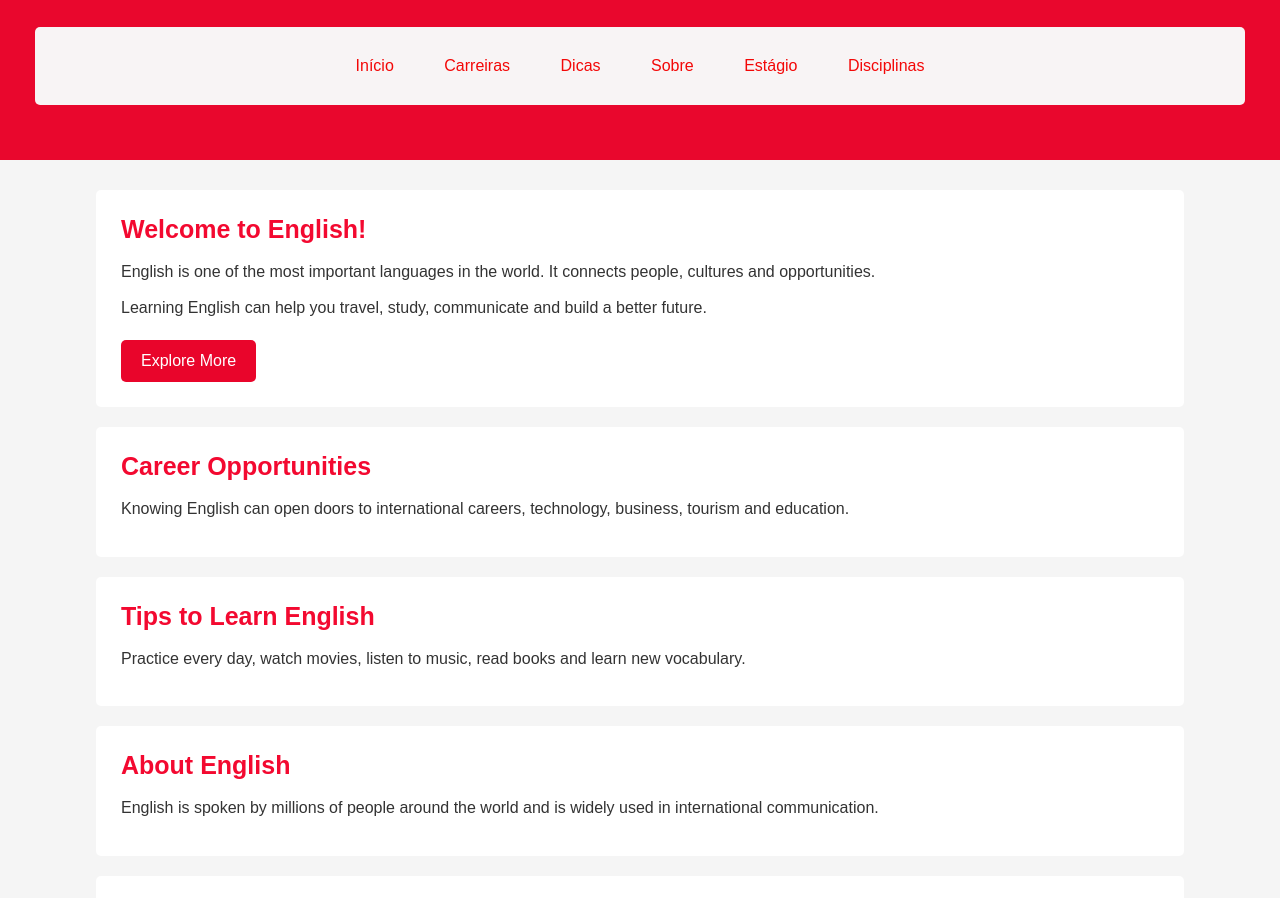
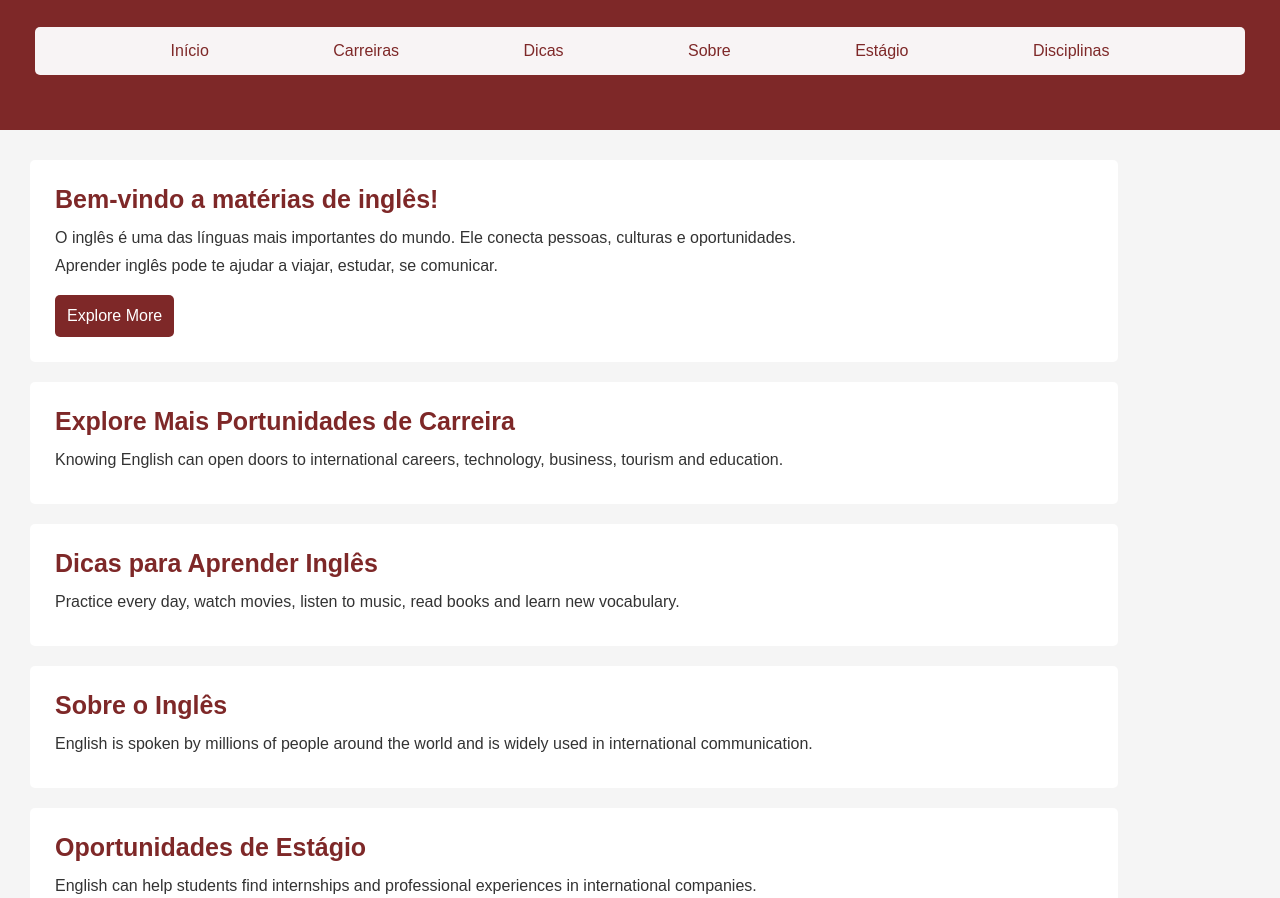
Before and after one commit to pktaldi/projeto-final, a plain HTML site: page pages/intro-ingles.html in a window 1280 px wide. Shown: the part 106-1004 px from the top of the page. Drawn offline with Linux system fonts and the light colour scheme.

Commit message:
Feat: Padronização da introdução

```diff
--- a/css/intro-ingles.css
+++ b/css/intro-ingles.css
@@ -5,7 +5,7 @@
 }
 
 body {
-    font-family: Arial, sans-serif;
+    font-family: arial, 'plus-jakarta-sans', sans-serif;
     background-color: #f5f5f5;
     color: #333;
 }
@@ -13,7 +13,7 @@ body {
 
 
 header {
-    background-color: #e9072d;
+    background-color: #7e2828;
     color: white;
     text-align: center;
     padding: 35px;
@@ -33,22 +33,24 @@ header p {
     margin-top: 30px;
     background-color: #f8f4f5;
     padding: 15px;
+
 }
 
 #menu a {
-    color: rgb(243, 7, 7);
+   color: #7e2828;
     text-decoration: none;
-    padding: 10px 18px;
-    display: inline-block;
-    margin: 5px;
+    padding: 10px;
+    margin: 50px;
     border-radius: 5px;
 }
 
-
+#menu a:hover {
+    text-decoration: underline;
+}
 
 main {
     width: 85%;
-    margin: 30px auto;
+    margin: 30px;
 }
 
 section {
@@ -59,14 +61,13 @@ section {
 }
 
 section h2 {
-    color: #f30930;
+    color: #7e2828;
     margin-bottom: 15px;
     font-size: 25px;
 }
 
 section p {
     font-size: 16px;
-    line-height: 1.6;
     margin-bottom: 10px;
 }
 
@@ -74,17 +75,17 @@ section p {
 
 .botao {
     display: inline-block;
-    background-color: #e9052b;
+    background-color: #7e2828;
     color: white;
     text-decoration: none;
-    padding: 12px 20px;
+    padding: 12px;
     margin-top: 10px;
     border-radius: 5px;
 }
 
 
 footer {
-    background-color: #f3062e;
+    background-color: #7e2828;
     color: white;
     text-align: center;
     padding: 20px;
--- a/pages/intro-ingles.html
+++ b/pages/intro-ingles.html
@@ -24,28 +24,26 @@
     </header>
     <main>
         <section id="inicio">
-            <h2>Welcome to English!</h2>
-            <p> English is one of the most important languages in the world. It connects people, cultures and opportunities.
-            </p>
-            <p>  Learning English can help you travel, study, communicate and build a better future.
-            </p>
+            <h2>Bem-vindo a matérias de inglês!</h2>
+            <p> O inglês é uma das línguas mais importantes do mundo. Ele conecta pessoas, culturas e oportunidades. </p>
+            <p>  Aprender inglês pode te ajudar a viajar, estudar, se comunicar. </p>
             <a href="#sobre" class="botao">Explore More</a>
         </section>
         <section id="carreiras">
-            <h2>Career Opportunities</h2>
+            <h2>Explore Mais Portunidades de Carreira</h2>
             <p>Knowing English can open doors to international careers, technology, business, tourism and education. </p>
         </section>
         <section id="dicas">
-            <h2>Tips to Learn English</h2>
+            <h2>Dicas para Aprender Inglês</h2>
             <p> Practice every day, watch movies, listen to music, read books and learn new vocabulary. </p>
         </section>
         <section id="sobre">
-            <h2>About English</h2>
+            <h2>Sobre o Inglês</h2>
             <p>English is spoken by millions of people around the world and is widely used in international communication.
             </p>
         </section>
         <section id="estagio">
-            <h2>Internship Opportunities</h2>
+            <h2>Oportunidades de Estágio</h2>
             <p>English can help students find internships and professional experiences in international companies.
             </p>
         </section>
```
